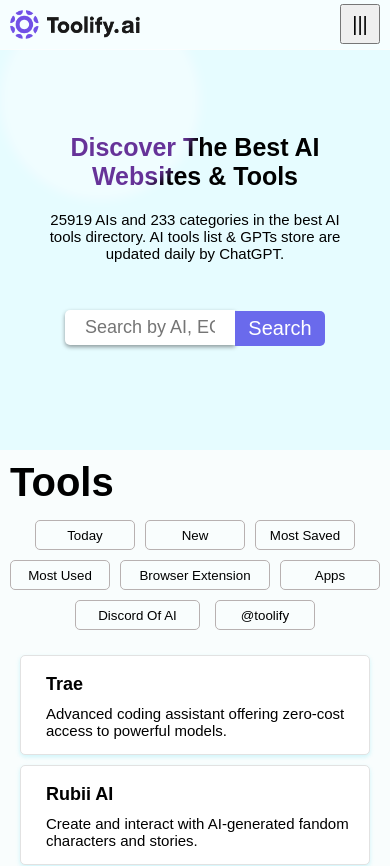
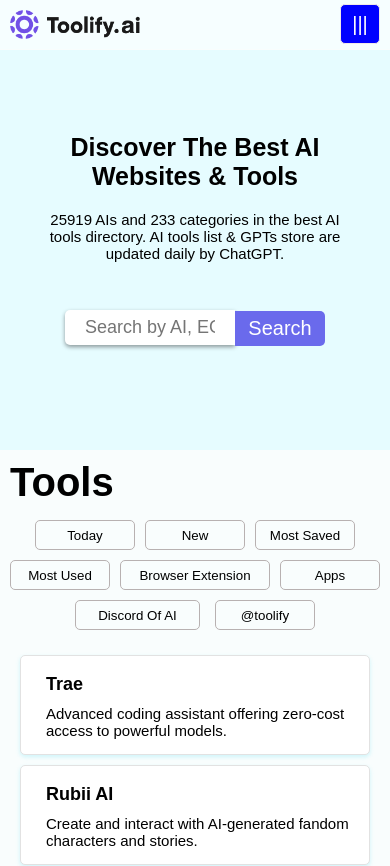
Before and after one commit to AyaanFarrukh/Toolify-Clone, a React (Create React App) app: page / in a window 390 px wide. Shown: the top 866 px of the page. Built offline with nearby package versions, Linux system fonts and the light colour scheme.

Commit message:
a little improvement

```diff
--- a/src/App.jsx
+++ b/src/App.jsx
@@ -26,7 +26,7 @@
    return (
    <div style={{display: "flex", flexDirection: "column"
    }}>
-        <div ref={cursorLightRef} id="cursor-light"></div>
+        <div ref={cursorLightRef} id="cursor-light" className="cursor-light"></div>
    <Header/>
    <EntryBox />
    <MainArea/>
--- a/src/Components/Footer.css
+++ b/src/Components/Footer.css
@@ -1,8 +1,8 @@
 footer {
     width: 100%;
-    height: 200px;
+    height: 250px;
     padding: 20px 0px;
-    background-color: white
+    background-color: white;
 }
 .first-area {
     display: flex;
--- a/src/Components/header.css
+++ b/src/Components/header.css
@@ -74,6 +74,10 @@
     font-size: 20px;
     cursor: pointer;
     display: none;
+    color: white;
+    background-color: blue;
+    border: 1px solid rgb(241, 232, 232);
+    border-radius: 5px;
 }
 
 .sidebar-div {
@@ -83,6 +87,7 @@
     left: 0;
     width: 100%;
     height: 400px;
+    overflow-y: auto;
 }
 
 .sidebar-div button {
@@ -90,7 +95,7 @@
     border: none;
     color: white;
     border-radius: 5px;
-    width: 80px;
+    width: 40px;
     font-size: large;
     height: 30px;
     margin: 5px;
@@ -103,9 +108,10 @@
     flex-direction: column;
     justify-content: center;
     font-family: "Arial";
+    margin: 0px;
 }
 hr {
-    width: 50%;
+    width: 95%;
     border: 1px solid rgb(51, 51, 51);
 }
 .sidebar-ul li {
--- a/src/Components/main.css
+++ b/src/Components/main.css
@@ -24,6 +24,7 @@
     width: fit-content;
     flex-shrink: 1;
     margin-top: 25px;
+    margin-right: 10px;
 }
 .feature-head {
     display: flex;
--- a/src/Components/main.jsx
+++ b/src/Components/main.jsx
@@ -3,6 +3,7 @@
 import { useContext } from "react"
 import { MainBoxes } from "./mainboxes";
 export function MainContent() {
+
      const toolsContextData = useContext(toolsContext);
     return (<>
                 <div className="main-area-box">
--- a/src/globals.css
+++ b/src/globals.css
@@ -20,3 +20,9 @@
     transition: transform 0.05s linear;
     z-index: 9999;
   }
+
+  @media screen and (max-width: 1024px){
+    .cursor-light {
+    display: none;
+    }
+  }
```
